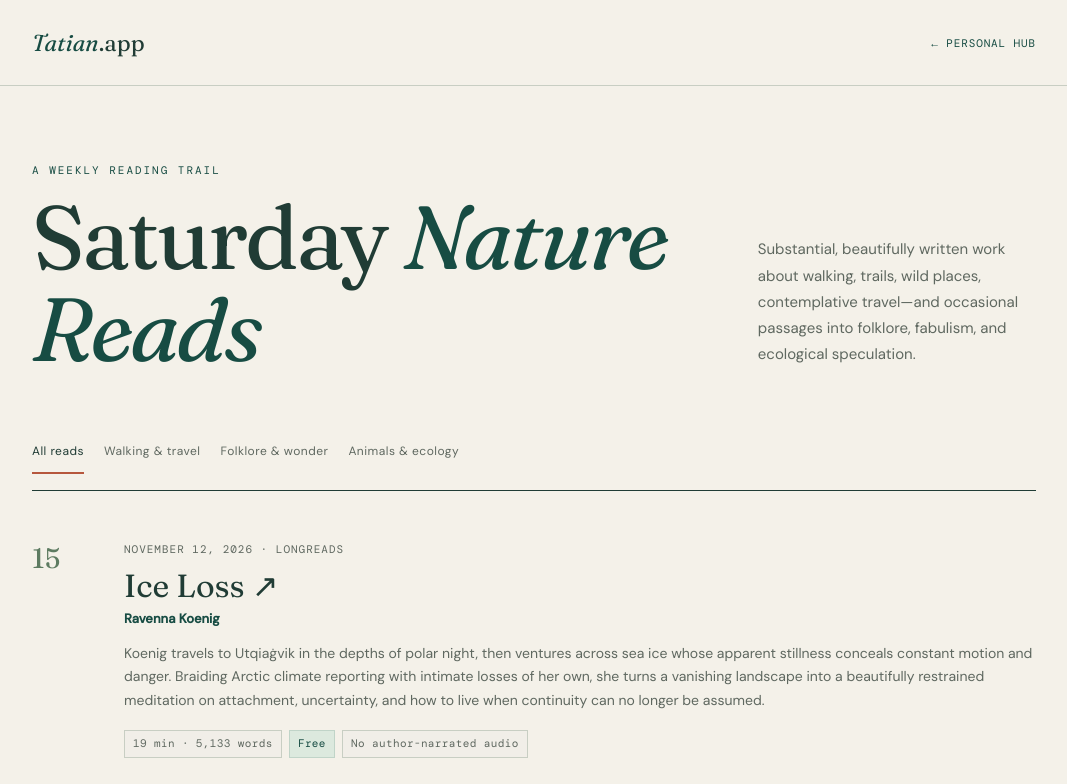
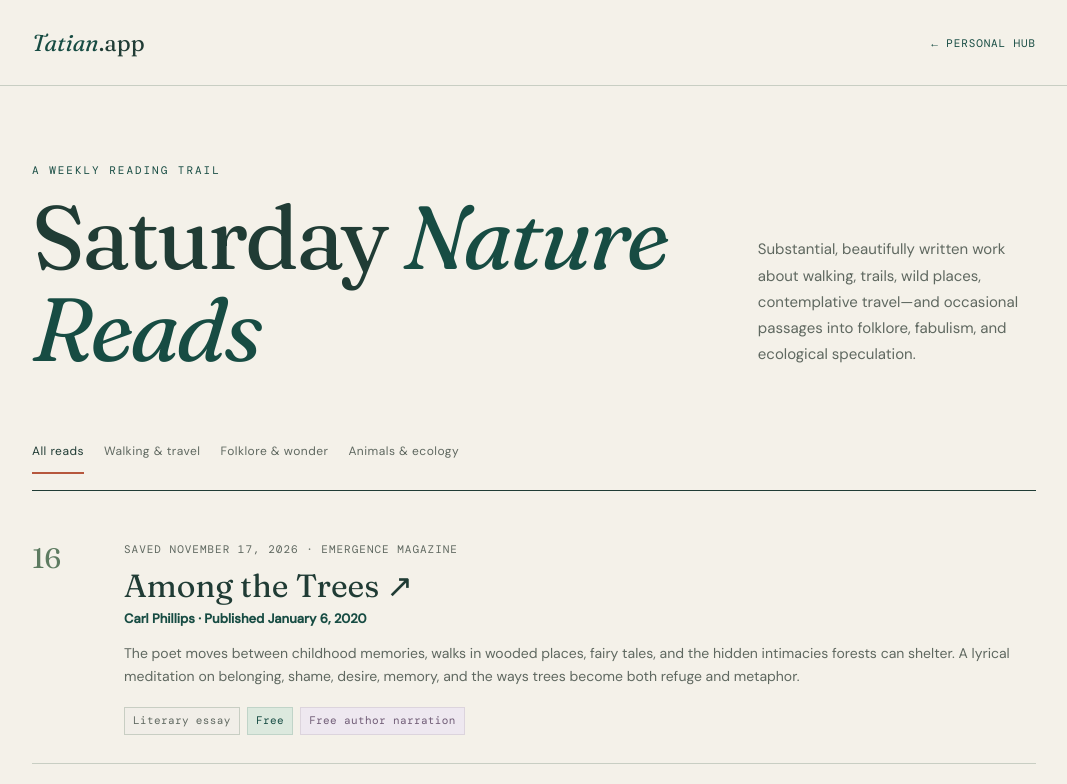
Before and after one commit to tatiang/tatian-app-home, a plain HTML site: page nature-reads.html in a window 1280 px wide. Shown: the top 784 px of the page, without its empty margins (106-1173 px from the left). Drawn offline with Linux system fonts and the light colour scheme.

Commit message:
Add Carl Phillips 'Among the Trees' to Nature Reads

```diff
--- a/nature-reads.html
+++ b/nature-reads.html
@@ -62,6 +62,16 @@
     <button data-filter="ecology" aria-pressed="false">Animals & ecology</button>
   </div>
   <section class="list" aria-live="polite">
+    <article data-tags="walking wonder ecology">
+      <div class="number">16</div><div>
+        <div class="meta">Saved November 17, 2026 · Emergence Magazine</div>
+        <h2><a href="https://emergencemagazine.org/essay/among-the-trees/" target="_blank" rel="noopener noreferrer">Among the Trees ↗</a></h2>
+        <div class="byline">Carl Phillips · Published January 6, 2020</div>
+        <p class="why">The poet moves between childhood memories, walks in wooded places, fairy tales, and the hidden intimacies forests can shelter. A lyrical meditation on belonging, shame, desire, memory, and the ways trees become both refuge and metaphor.</p>
+        <div class="badges"><span class="badge">Literary essay</span><span class="badge free">Free</span><span class="badge audio">Free author narration</span></div>
+      </div>
+    </article>
+
     <article data-tags="walking ecology">
       <div class="number">15</div><div>
         <div class="meta">November 12, 2026 · Longreads</div>
```
